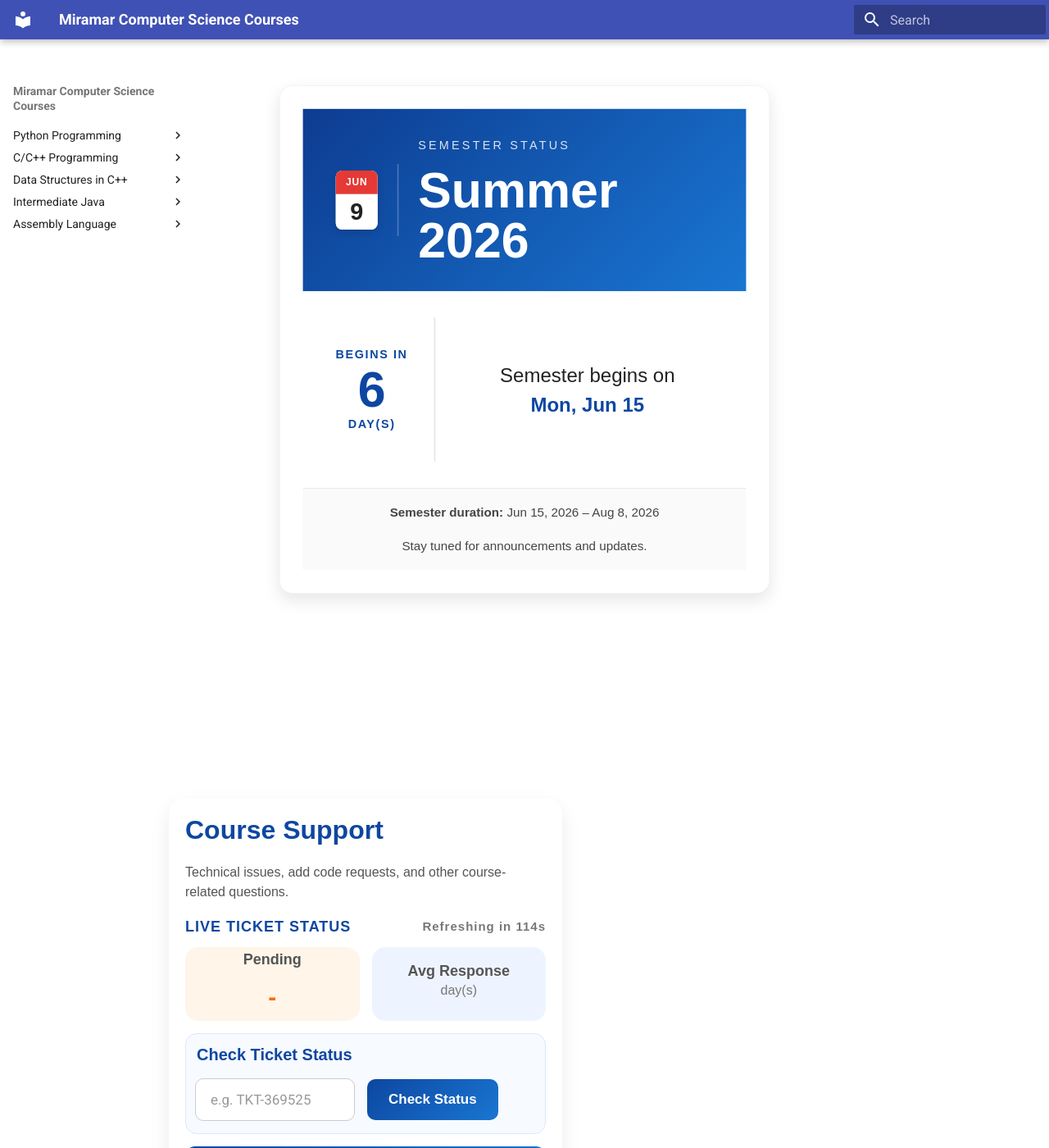
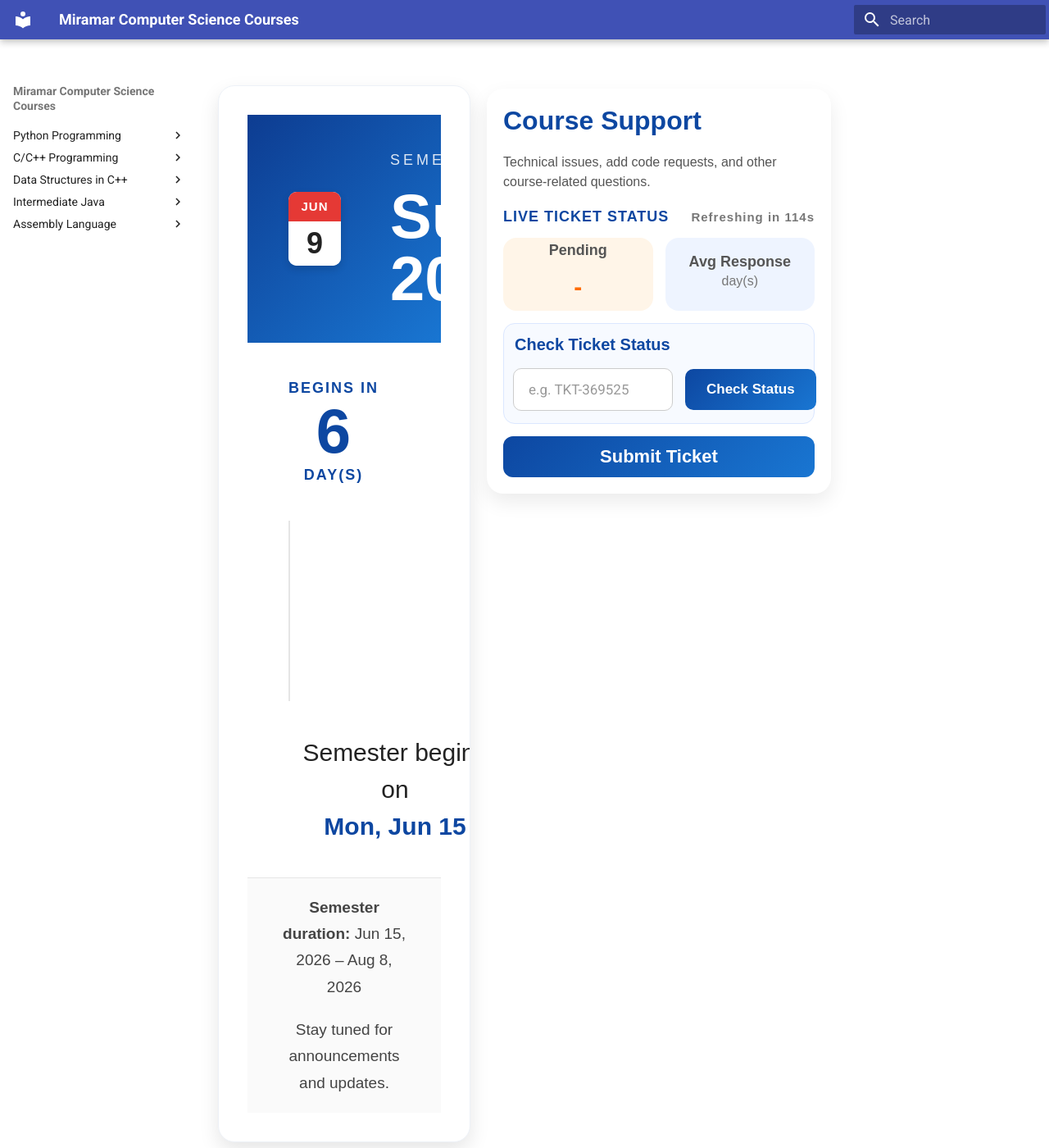
Before and after one commit to d-khan/cisc-courses, an MkDocs documentation site: the page built from docs/index.md, in a window 1280 px wide and 1400 px high. Shown: the whole window at 82% size. Built offline with MkDocs 1.6.1 and Material for MkDocs 9.7.7, drawn with Linux system fonts in a browser that asks for light colours.

Commit message:
Fixed issues with different size monitors

```diff
--- a/docs/javascripts/dashboard.js
+++ b/docs/javascripts/dashboard.js
@@ -333,7 +333,7 @@ document.addEventListener("DOMContentLoaded", async function () {
     <style>
 
         .dashboard-card {
-            max-width: 950px;
+            max-width: 900px;
             margin: 2rem 0;
             border-radius: 20px;
             overflow: hidden;
@@ -342,7 +342,6 @@ document.addEventListener("DOMContentLoaded", async function () {
             font-family: Arial, sans-serif;
             position: relative;
             top: -44px;
-            transform: scale(0.80);
             transform-origin: top center;
         }
 
--- a/docs/stylesheets/extra.css
+++ b/docs/stylesheets/extra.css
@@ -5,17 +5,24 @@
 .dashboard-layout {
     display: flex;
 
-    align-items: flex-start;
+    gap: 1rem;
 
-    gap: 0.5rem;
-
-    flex-wrap: wrap;
+    flex-wrap: nowrap;
 }
 
+#semester-status {
+
+    flex: 1;
+
+    min-width: 0;
+}
 .support-card {
-    width: 100%;
 
-    max-width: 480px;
+    flex: 0 0 420px;
+
+    width: 420px;
+
+    max-width: 420px;
 
     background: white;
 
@@ -39,7 +46,7 @@
 
     margin-top: 0;
 
-    margin-left: -60px;
+    margin-left: 0;
 }
 
 .support-title {
@@ -449,6 +456,20 @@
         box-sizing: border-box;
     }
 }
+/* ===================================== */
+/* RESPONSIVE DASHBOARD                  */
+/* ===================================== */
+
+@media (max-width: 1250px) {
+    .dashboard-layout {
+        flex-direction: column;
+    }
+
+    .support-card {
+        width: 100%;
+        max-width: 850px;
+    }
+}
 
 /* Lecture Pages */
 
```
Also changed, not shown: site/assembly/index.html.
